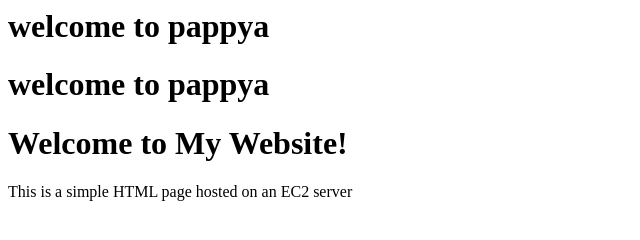
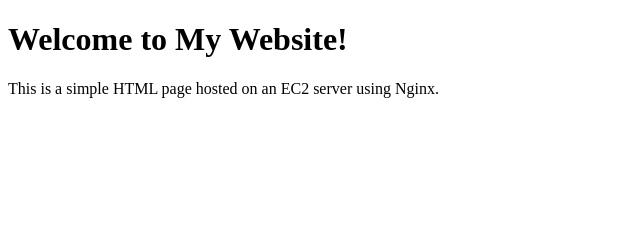
Before and after one commit to Parikshit-Wayal/html-Docker, a plain HTML site: page index.html in a window 1280 px wide. Shown: the whole page, without its empty margins (0-640 px from the left). Drawn offline with Linux system fonts and the light colour scheme.

Commit message:
html update

```diff
--- a/index.html
+++ b/index.html
@@ -1,2 +1,11 @@
-<h1>welcome to pappya</h1>
-<h1>welcome to pappya</h1> <!DOCTYPE html> <html lang="en"> <head> <meta charset="UTF-8"> <title>My First Website</title> </head> <body> <h1>Welcome to My Website!</h1> <p>This is a simple HTML page hosted on an EC2 server
+<!DOCTYPE html>
+<html lang="en">
+<head>
+    <meta charset="UTF-8">
+    <title>My First Website</title>
+</head>
+<body>
+    <h1>Welcome to My Website!</h1>
+    <p>This is a simple HTML page hosted on an EC2 server using Nginx.</p>
+</body>
+</html>
```
